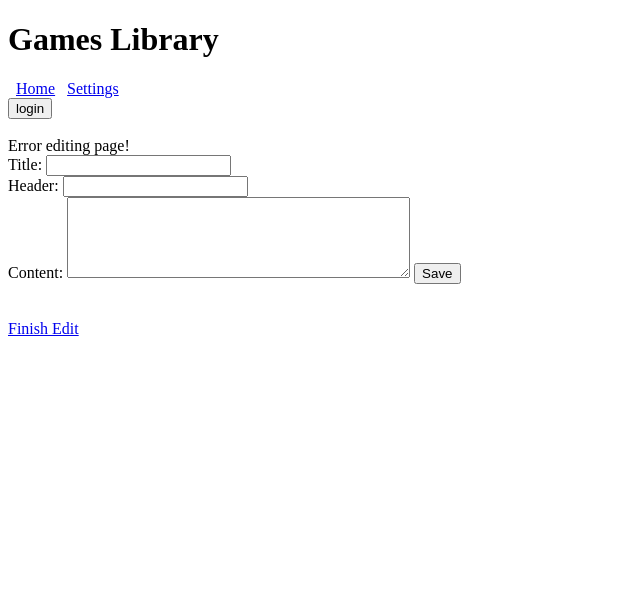
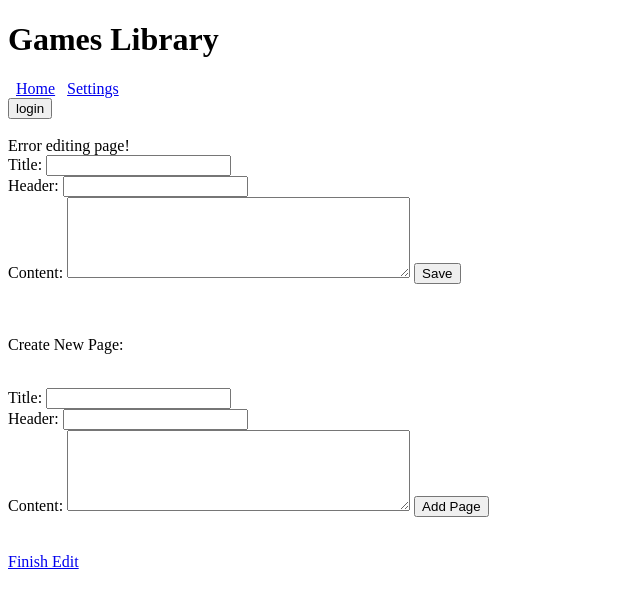
Before and after one commit to zachqpeterson/PHPWebsite, a PHP site: page /EditPage.php in a window 1280 px wide. Shown: the top 608 px of the page, without its empty margins (0-640 px from the left). Run offline with PHP 8.4, Linux system fonts and the light colour scheme; data that the repository does not hold is empty.

Commit message:
Adding Pages

```diff
--- a/EditPage.php
+++ b/EditPage.php
@@ -32,8 +32,12 @@
 	UpdatePageContent($myDbConn, $PageId, $_POST['Title'], $_POST['Header'], $_POST['Content']);
 	$PageData = mysqli_fetch_array(GetPageContent($myDbConn, $PageId));
 }
+
+if(array_key_exists('Add', $_POST)) {
+	AddPage($myDbConn, $PageId, $_POST['Title'], $_POST['Header'], $_POST['Content']);
+}
+
 ?>
-
 
 <form method="post">
 	Title: <input type="text" name="Title" value="<?php echo $PageData['title'];?>" /><br/>
@@ -47,8 +51,18 @@
 		echo "<button type='submit' name='Delete'>" . ($Deleted ? "Restore Page" : "Delete page") . "</button>";
 		}
 	?>
+</form>
 
+<br/>
+<br/>
 
+<p>Create New Page:</p><br/>
+<form method="post">
+	Title: <input type="text" name="Title"/><br />
+	Header: <input type="text" name="Header"/><br />
+	Content: <textarea name="Content" rows="5" cols="40"></textarea>
+
+	<button type="submit" name="Add">Add Page</button>
 </form>
 
 <?php
--- a/dbConnector.php
+++ b/dbConnector.php
@@ -49,6 +49,13 @@
 	return @mysqli_query($dbConn, $query);
 }
 
+function AddPage($dbConn, $parentPage, $title, $header, $content)
+{
+	$query = "INSERT INTO SubPage (parentPage, title, header, content, isActive) VALUES(" . $parentPage . ", '" . $title . "', '" . $header . "', '" . $content . "', true);";
+
+	return @mysqli_query($dbConn, $query);
+}
+
 function RemovePage($dbConn, $Id)
 {
     $query = "UPDATE SubPage SET isActive = 0 WHERE id = " . $Id . ";";
```
